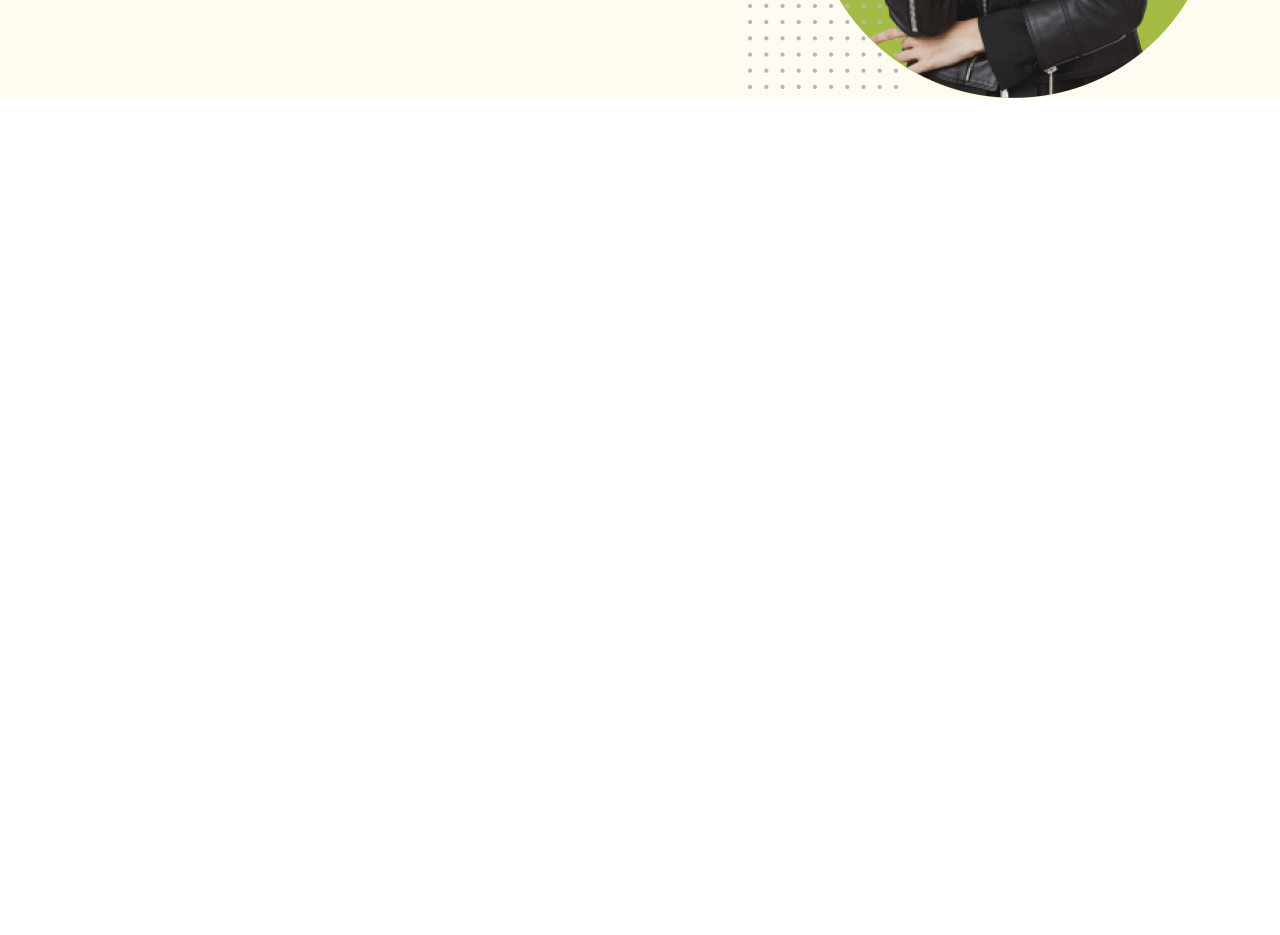
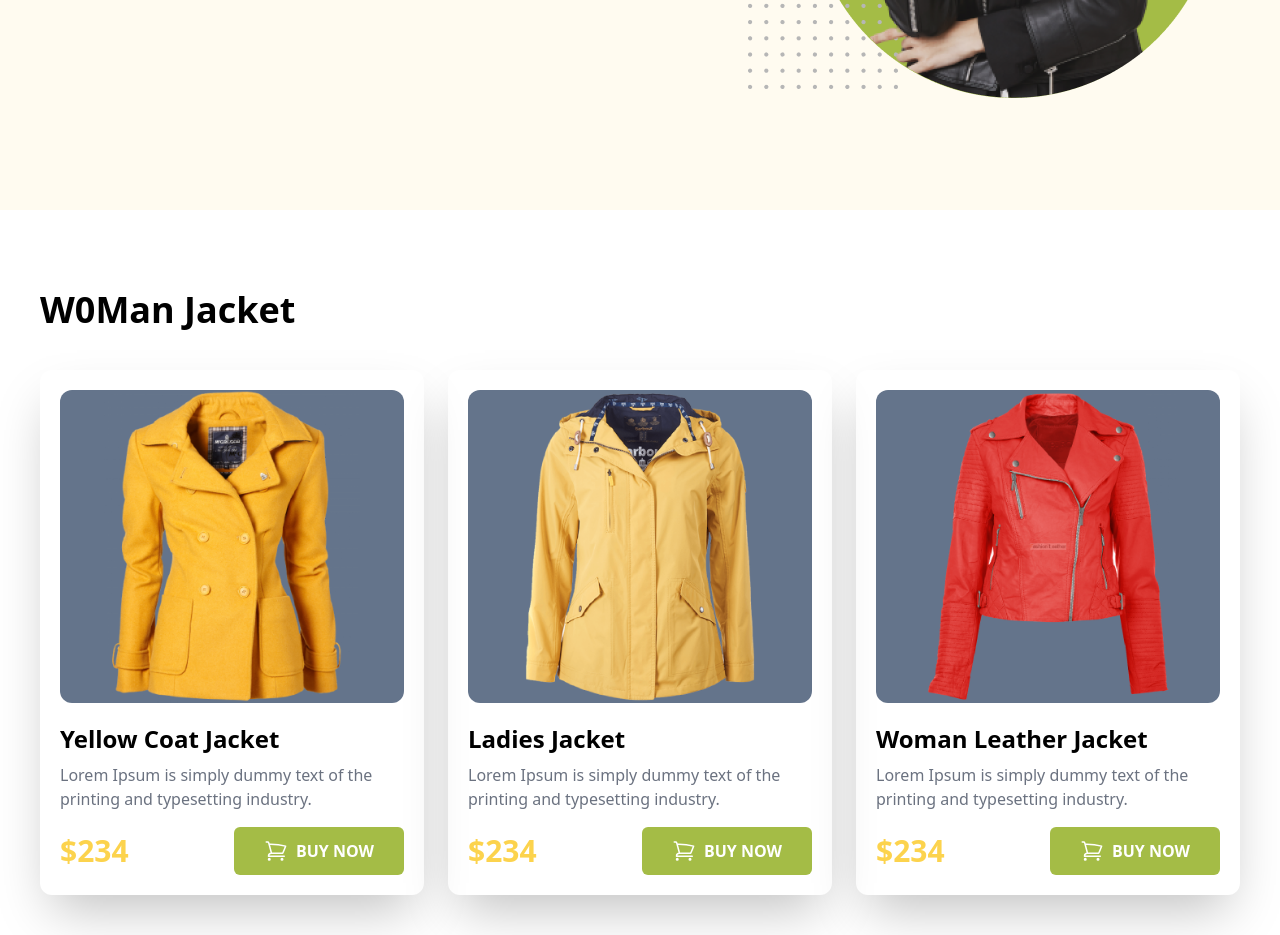
Before and after one commit to BD-Arfat/tailwind-css-project, a plain HTML site: page index.html in a window 1280 px wide. Shown: the part 500-1435 px from the top of the page. Before the commit the page ends 800 px from the top, so only its background shows below. Drawn offline with nearby package versions, Linux system fonts and the light colour scheme.

Commit message:
woman jacket section complite

```diff
--- a/index.html
+++ b/index.html
@@ -21,7 +21,7 @@
         </div>
       </section>
       <!-- banner section -->
-      <section class="flex items-center justify-around mt-14">
+      <section class="flex items-center justify-around mt-14 pb-28">
         <div>
           <h1 class="uppercase text-5xl font-bold">
             <span class="text-[#FABE4C]">Be the Penguins</span> <br />
@@ -57,7 +57,122 @@
         </div>
       </section>
     </header>
-    <main></main>
+    <!-- main section -->
+    <main class="w-[1200px] mx-auto">
+      <!-- W0Man Jacket section -->
+      <section class="mt-20">
+        <h1 class="font-bold text-4xl">W0Man Jacket</h1>
+        <div class="grid grid-cols-3 mt-10 gap-6 mb-10">
+          <div class="shadow-2xl rounded-xl">
+            <div class="bg-slate-500 rounded-xl m-5">
+              <img class="w-64 mx-auto" src="images/jacket-1.png" alt="" />
+            </div>
+            <div class="pl-5 pr-5 pb-5">
+              <h1 class="font-bold text-2xl mb-2">Yellow Coat Jacket</h1>
+              <p class="text-gray-500 mb-4">
+                Lorem Ipsum is simply dummy text of the printing and typesetting
+                industry.
+              </p>
+              <div class="flex items-center justify-between">
+                <div class="text-3xl font-bold text-amber-300">$234</div>
+                <button
+                  class="bg-[#A4BC46] py-[12px] px-[30px] rounded-md text-white font-bold flex gap-2"
+                >
+                  <svg
+                    xmlns="http://www.w3.org/2000/svg"
+                    fill="none"
+                    viewBox="0 0 24 24"
+                    stroke-width="1.5"
+                    stroke="currentColor"
+                    class="size-6"
+                  >
+                    <path
+                      stroke-linecap="round"
+                      stroke-linejoin="round"
+                      d="M2.25 3h1.386c.51 0 .955.343 1.087.835l.383 1.437M7.5 14.25a3 3 0 0 0-3 3h15.75m-12.75-3h11.218c1.121-2.3 2.1-4.684 2.924-7.138a60.114 60.114 0 0 0-16.536-1.84M7.5 14.25 5.106 5.272M6 20.25a.75.75 0 1 1-1.5 0 .75.75 0 0 1 1.5 0Zm12.75 0a.75.75 0 1 1-1.5 0 .75.75 0 0 1 1.5 0Z"
+                    />
+                  </svg>
+
+                  BUY NOW
+                </button>
+              </div>
+            </div>
+          </div>
+          <!-- card 2 -->
+          <div class="shadow-2xl rounded-xl">
+            <div class="bg-slate-500 rounded-xl m-5">
+              <img class="w-64 mx-auto" src="images/jacket-2.png" alt="" />
+            </div>
+            <div class="pl-5 pr-5 pb-5">
+              <h1 class="font-bold text-2xl mb-2">Ladies Jacket</h1>
+              <p class="text-gray-500 mb-4">
+                Lorem Ipsum is simply dummy text of the printing and typesetting
+                industry.
+              </p>
+              <div class="flex items-center justify-between">
+                <div class="text-3xl font-bold text-amber-300">$234</div>
+                <button
+                  class="bg-[#A4BC46] py-[12px] px-[30px] rounded-md text-white font-bold flex gap-2"
+                >
+                  <svg
+                    xmlns="http://www.w3.org/2000/svg"
+                    fill="none"
+                    viewBox="0 0 24 24"
+                    stroke-width="1.5"
+                    stroke="currentColor"
+                    class="size-6"
+                  >
+                    <path
+                      stroke-linecap="round"
+                      stroke-linejoin="round"
+                      d="M2.25 3h1.386c.51 0 .955.343 1.087.835l.383 1.437M7.5 14.25a3 3 0 0 0-3 3h15.75m-12.75-3h11.218c1.121-2.3 2.1-4.684 2.924-7.138a60.114 60.114 0 0 0-16.536-1.84M7.5 14.25 5.106 5.272M6 20.25a.75.75 0 1 1-1.5 0 .75.75 0 0 1 1.5 0Zm12.75 0a.75.75 0 1 1-1.5 0 .75.75 0 0 1 1.5 0Z"
+                    />
+                  </svg>
+
+                  BUY NOW
+                </button>
+              </div>
+            </div>
+          </div>
+          <!-- card 3 -->
+          <div class="shadow-2xl rounded-xl">
+            <div class="bg-slate-500 rounded-xl m-5">
+              <img class="w-64 mx-auto" src="images/jacket-3.png" alt="" />
+            </div>
+            <div class="pl-5 pr-5 pb-5">
+              <h1 class="font-bold text-2xl mb-2">Woman Leather Jacket</h1>
+              <p class="text-gray-500 mb-4">
+                Lorem Ipsum is simply dummy text of the printing and typesetting
+                industry.
+              </p>
+              <div class="flex items-center justify-between">
+                <div class="text-3xl font-bold text-amber-300">$234</div>
+                <button
+                  class="bg-[#A4BC46] py-[12px] px-[30px] rounded-md text-white font-bold flex gap-2"
+                >
+                  <svg
+                    xmlns="http://www.w3.org/2000/svg"
+                    fill="none"
+                    viewBox="0 0 24 24"
+                    stroke-width="1.5"
+                    stroke="currentColor"
+                    class="size-6"
+                  >
+                    <path
+                      stroke-linecap="round"
+                      stroke-linejoin="round"
+                      d="M2.25 3h1.386c.51 0 .955.343 1.087.835l.383 1.437M7.5 14.25a3 3 0 0 0-3 3h15.75m-12.75-3h11.218c1.121-2.3 2.1-4.684 2.924-7.138a60.114 60.114 0 0 0-16.536-1.84M7.5 14.25 5.106 5.272M6 20.25a.75.75 0 1 1-1.5 0 .75.75 0 0 1 1.5 0Zm12.75 0a.75.75 0 1 1-1.5 0 .75.75 0 0 1 1.5 0Z"
+                    />
+                  </svg>
+
+                  BUY NOW
+                </button>
+              </div>
+            </div>
+          </div>
+        </div>
+      </section>
+    </main>
     <footer></footer>
   </body>
 </html>
```
